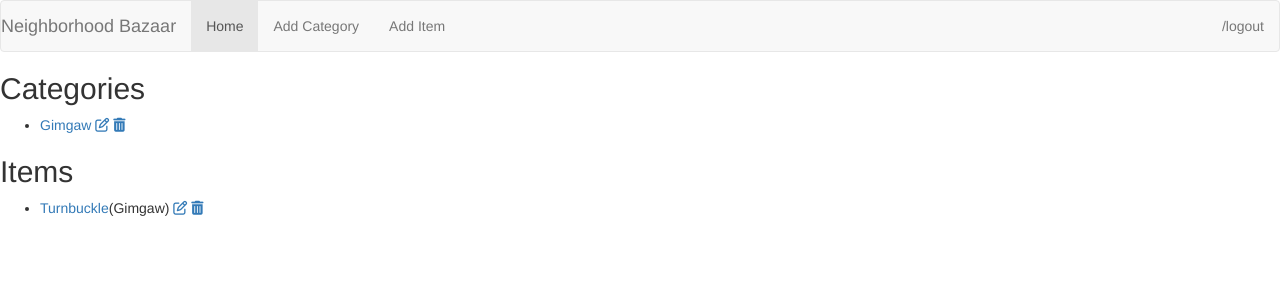
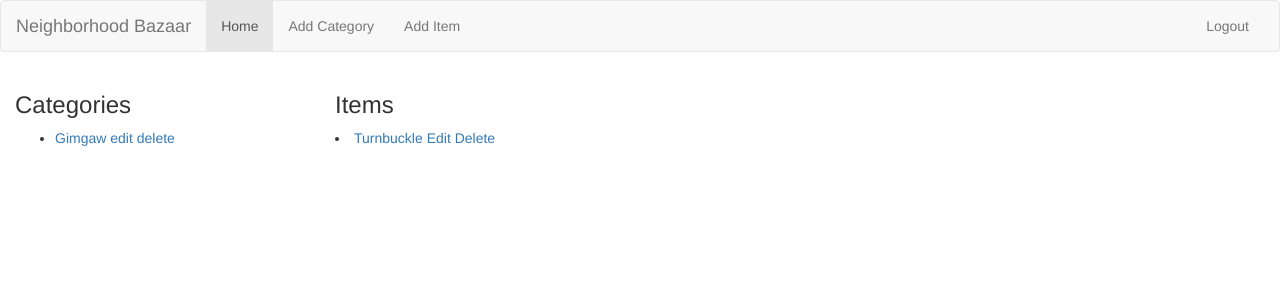
Before and after one commit to leighmforrest/neighborhood_bazaar, a Flask app: page / in a window 1280 px wide. Shown: the top 300 px of the page. Run offline with Flask 2, Linux system fonts and the light colour scheme; a user stored in the database is signed in; data comes from the database, SQL or seed files in the repository; some libraries are stand-ins or nearby versions; some web fonts are replaced.

Commit message:
Newer styling

```diff
--- a/templates/base.html
+++ b/templates/base.html
@@ -4,7 +4,7 @@
     <meta name="viewport" content="width=device-width, initial-scale=1, maximum-scale=1, user-scalable=no">
     <meta charset="utf-8">
     <title>Neighborhood Bazaar</title>
-    <link rel="stylesheet" type="text/css" href="{{ url_for('static', filename='css/bootstrap.min.css')}}">
+    <link rel="stylesheet" type="text/css" href="https://maxcdn.bootstrapcdn.com/bootstrap/3.3.7/css/bootstrap.min.css">
     <link rel="stylesheet" type="text/css" href="{{ url_for('static', filename='css/styles.css')}}">
     <link href="https://fonts.googleapis.com/css?family=Lato|Yatra+One" rel="stylesheet">
     <script src="https://use.fontawesome.com/73cb95c3cd.js"></script>
@@ -39,7 +39,7 @@
             </ul>
             <ul class="nav navbar-nav navbar-right">
               {% if current_user.is_authenticated %}
-              <li><a href="#">{{ url_for('logout')}}</a></li>
+              <li><a href="{{ url_for('logout')}}">Logout</a></li>
               {% else %}
               <li><a href="{{ url_for('login')}}">Login</a></li>
               {% endif%}
@@ -48,6 +48,7 @@
         </div><!-- /.container-fluid -->
         </nav>
       <!-- Flash messaging -->
+      <div class="flash">
           {% with messages = get_flashed_messages() %}
               {% if messages %}
               <ul class="flash">
@@ -57,7 +58,8 @@
               {% endif %}
           {% endwith %}
           </ul>
-      <main>
+      </div>
+      <main class="container-fluid">
           {% block content %}
           {% endblock %}
       </main>
--- a/templates/index.html
+++ b/templates/index.html
@@ -1,30 +1,31 @@
 {% extends 'base.html' %}
 {% block content %}
-  <div class="categories">
-    <h2>Categories</h2>
+  <div class="row">
+    <div class="col-sm-3">
+      <h3>Categories</h3>
       <ul>
       {% for category in categories %}
-            <li><a href="/category/{{category.id }}">{{category.name }}</a>
-            {% if category.user == current_user %}
-                <a href="/category/{{category.id }}/edit"><i class="fa fa-pencil-square-o" aria-hidden="true"></i></a>
-                <a href="/category/{{category.id }}/delete"><i class="fa fa-trash" aria-hidden="true"></i></a>
+          <li>
+            <a href="{{ url_for('show_category', category_id=category.id)}}">{{ category.name }}</a>
+            {% if current_user.is_authenticated %}
+            <a href="{{ url_for('edit_category', category_id=category.id)}}">edit</a>
+            <a href="{{ url_for('delete_category', category_id=category.id)}}">delete</a>
             {% endif %}
           </li>
       {% endfor %}
       </ul>
     </div>
-  <div class="items">
-    <h2>Items</h2>
-    <ul>
+    <div class="col-sm-9">
+      <h3>Items</h3>
       {% for item in items %}
           <li>
-            <a href="/item/{{ item.id }}">{{ item.name }}</a>({{ item.category }})
-            {% if item.user == current_user %}
-                <a href="/item/{{ item.id }}/edit"><i class="fa fa-pencil-square-o" aria-hidden="true"></i></a>
-                <a href="/item/{{ item.id }}/delete"><i class="fa fa-trash" aria-hidden="true"></i></a>
+              <a href="{{ url_for('show_item', item_id=item.id)}}">{{ item.name }}</a>
+              {% if current_user.is_authenticated %}
+              <a href="{{ url_for('edit_item', item_id=item.id)}}">Edit</a>
+              <a href="{{ url_for('delete_item', item_id=item.id)}}">Delete</a>
               {% endif %}
           </li>
       {% endfor %}
-    </ul>
+    </div>
+  </div>
   {% endblock %}
-</div>
--- a/templates/item.html
+++ b/templates/item.html
@@ -1,9 +1,11 @@
 {%extends 'base.html' %}
 {% block content %}
-    <div class="item">
+  <div class="row">
+    <div class="item col-sm-6 col-sm-offset-3">
       <h2>{{ item.name }}</h2>
       <p><strong>{{ item.category.name }}</strong></p>
       <p>{{ item.description }}</p>
       <p><strong>Lister:</strong>{{ item.user.nickname }}</p>
     </div>
+  </div>
 {% endblock%}
```
Also changed, not shown: templates/category.html (+11 -16 lines). Lines whose indentation alone changed are shown as unchanged.
